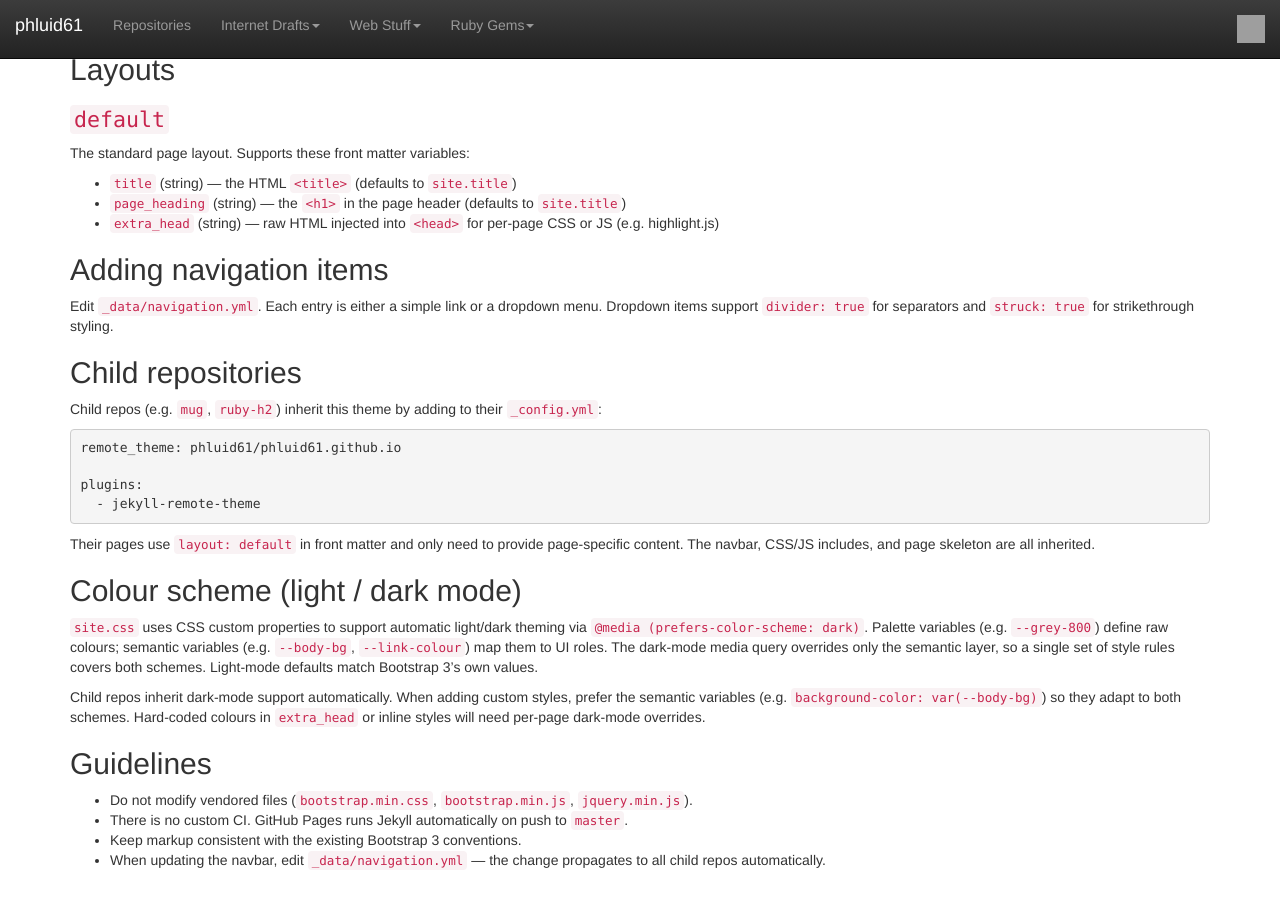
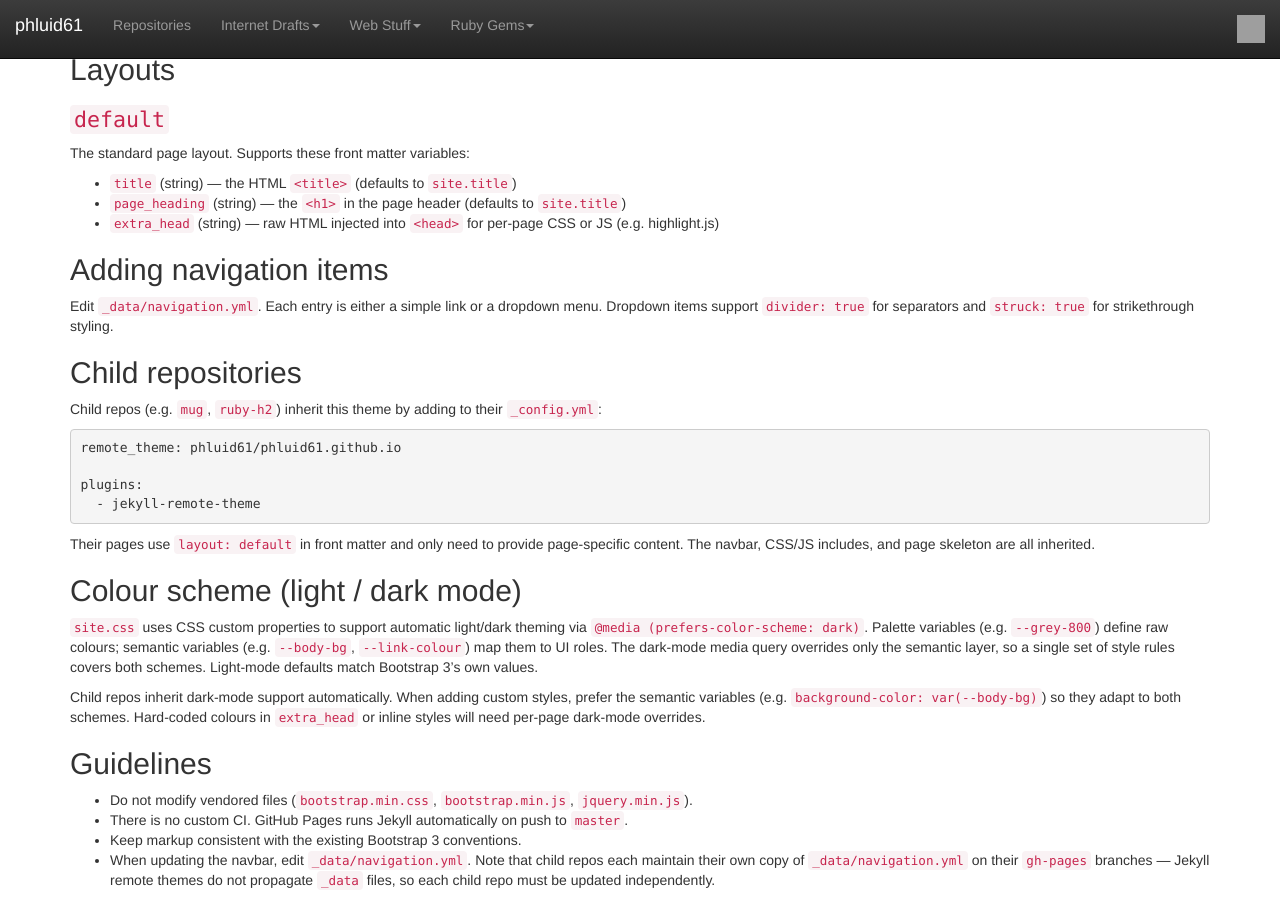
Before and after one commit to phluid61/phluid61.github.io, a Jekyll site: the page built from AGENTS.md, in a window 1280 px wide and 900 px high, scrolled down 840 px. Built offline with Jekyll 4.4.1, drawn with Linux system fonts in a browser that asks for light colours; our own code applies the rules of GitHub Pages for plain Markdown files; grey boxes are pictures that could not be loaded.

Commit message:
Remove MemoryProfiler from site navigation
Also correct AGENTS.md: navbar data does not auto-propagate

_data files are not inherited via jekyll-remote-theme, so child repos
must update their own _data/navigation.yml independently.

[ci skip]

On-behalf-of: @QUT-DBS <matthew.kerwin@qut.edu.au>
Signed-off-by: Matty Kerwin <matthew.kerwin@qut.edu.au>

```diff
--- a/AGENTS.md
+++ b/AGENTS.md
@@ -93,5 +93,7 @@
 - There is no custom CI. GitHub Pages runs Jekyll automatically on push to
   `master`.
 - Keep markup consistent with the existing Bootstrap 3 conventions.
-- When updating the navbar, edit `_data/navigation.yml` — the change
-  propagates to all child repos automatically.
+- When updating the navbar, edit `_data/navigation.yml`. Note that child
+  repos each maintain their own copy of `_data/navigation.yml` on their
+  `gh-pages` branches — Jekyll remote themes do not propagate `_data`
+  files, so each child repo must be updated independently.
--- a/_data/navigation.yml
+++ b/_data/navigation.yml
@@ -44,8 +44,6 @@
       url: /hashmap-gem/
     - title: DOI Library (libdoi)
       url: /libdoi/
-    - title: MemoryProfiler
-      url: /memory-profiler-gem/
     - title: ThreadPuddle
       url: /threadpuddle-gem/
     - title: try_convert
```
